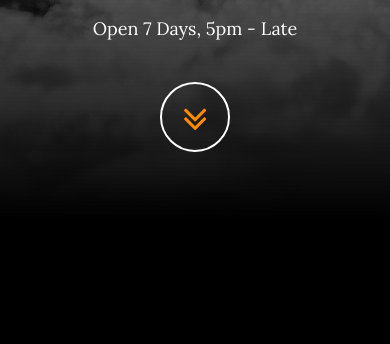
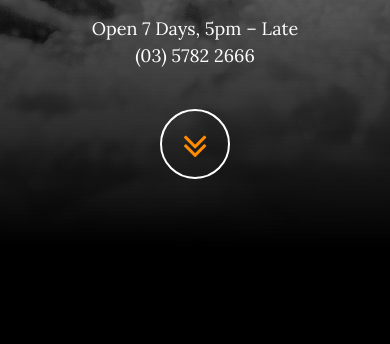
Before and after one commit to ctgardner/pizzafactorykilmore.com.au, a plain HTML site: page index.html in a window 390 px wide. Shown: the part 164-508 px from the top of the page. Drawn offline with Linux system fonts and the light colour scheme; some packages are replaced by stand-ins of ours.

Commit message:
Add phone number to contact details at top-of-page
- phone number at the top reduces the effort required to discover and contact the business
- replace hyphens with n-dashes. (n-dashes are used for ranges, such as time)

```diff
--- a/index.html
+++ b/index.html
@@ -85,7 +85,11 @@
                 <div class="row">
                     <div class="col-md-8 col-md-offset-2">
                         <h1 class="brand-heading">Pizza Factory</h1>
-                        <p class="intro-text">Open 7 Days, 5pm - Late</p>
+                        <p class="intro-text">
+                            Open 7 Days, 5pm &ndash; Late
+                            <br />
+                            (03) 5782 2666
+                        </p>
                         <a href="#gourmet-menu" class="btn btn-circle page-scroll">
                             <i class="fa fa-angle-double-down animated pf-orange"></i>
                         </a>
@@ -444,7 +448,11 @@
         <div class="row">
             <div class="col-lg-8 col-lg-offset-2">
                 <h2>Contact <span class="pf-orange">Us</span></h2>
-                <p>97 Clarke St, Kilmore (Coles Complex)<br>Open 7 Days, 5pm - Late</p>
+                <p>
+                    97 Clarke St, Kilmore (Coles Complex)
+                    <br />
+                    Open 7 Days, 5pm &ndash; Late
+                </p>
                 <h3>(03) 5782 2666</h3>
 
                 <br>
```
